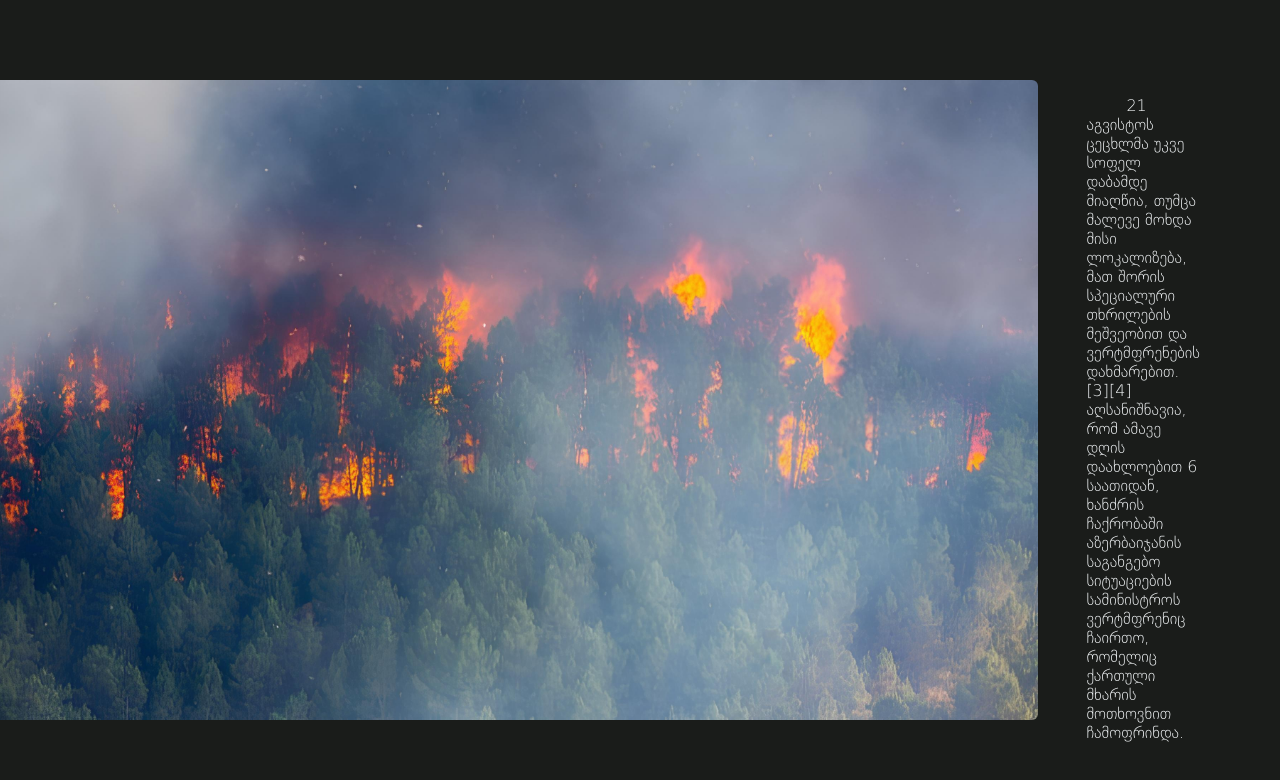
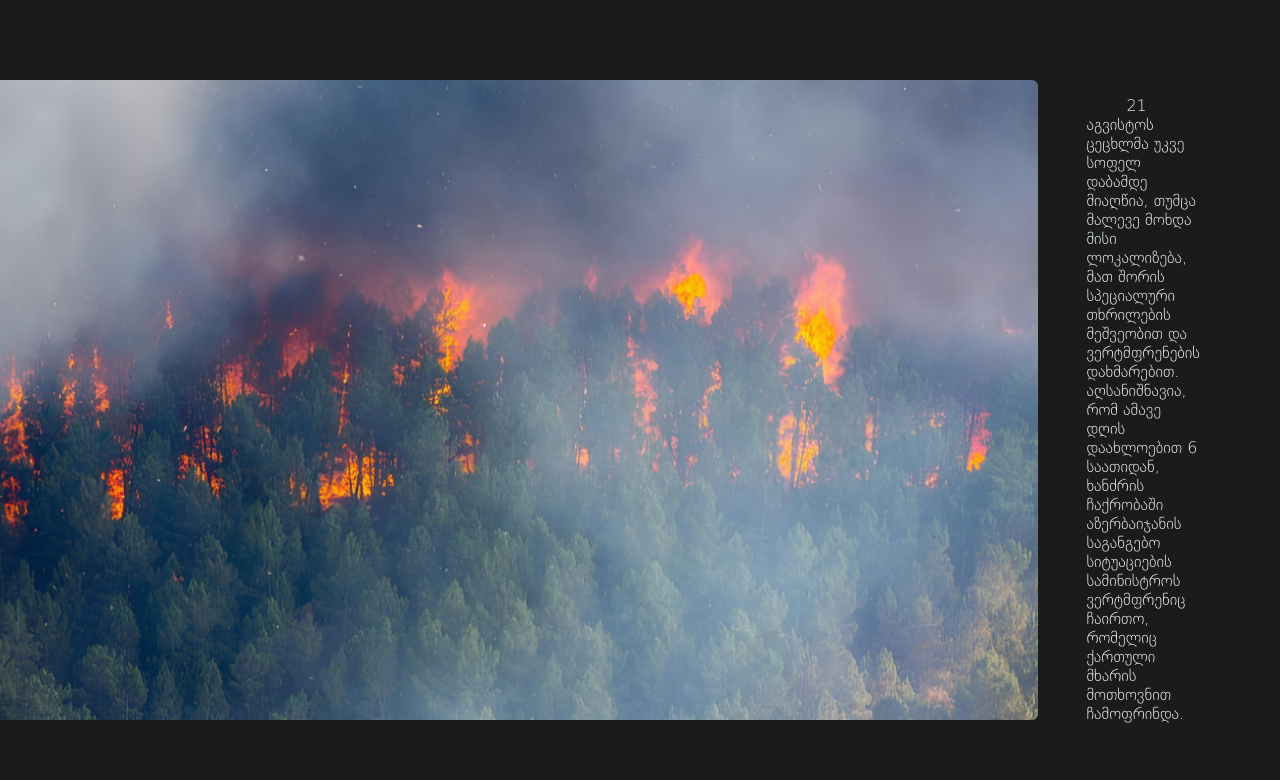
Before and after one commit to ResurrectionEye/Biology-Project, a plain HTML site: page index.html in a window 1280 px wide. Both pictures are taken after a click on the element 1237 px from the left and 400 px from the top of the page. Drawn offline with Linux system fonts and the light colour scheme.

Commit message:
Little Edit

```diff
--- a/index.html
+++ b/index.html
@@ -46,7 +46,7 @@
             </div>
             <div class="Slide">
                 <div class="Text">
-                    <p>21 აგვისტოს ცეცხლმა უკვე სოფელ დაბამდე მიაღწია, თუმცა მალევე მოხდა მისი ლოკალიზება, მათ შორის სპეციალური თხრილების მეშვეობით და ვერტმფრენების დახმარებით.[3][4] აღსანიშნავია, რომ ამავე დღის დაახლოებით 6 საათიდან, ხანძრის ჩაქრობაში აზერბაიჯანის საგანგებო სიტუაციების სამინისტროს ვერტმფრენიც ჩაირთო, რომელიც ქართული მხარის მოთხოვნით ჩამოფრინდა.  </p>
+                    <p>21 აგვისტოს ცეცხლმა უკვე სოფელ დაბამდე მიაღწია, თუმცა მალევე მოხდა მისი ლოკალიზება, მათ შორის სპეციალური თხრილების მეშვეობით და ვერტმფრენების დახმარებით. აღსანიშნავია, რომ ამავე დღის დაახლოებით 6 საათიდან, ხანძრის ჩაქრობაში აზერბაიჯანის საგანგებო სიტუაციების სამინისტროს ვერტმფრენიც ჩაირთო, რომელიც ქართული მხარის მოთხოვნით ჩამოფრინდა.  </p>
                 </div>
 
                 <img src="./Images/Xandzari1.jpg" alt="Plant">
```
